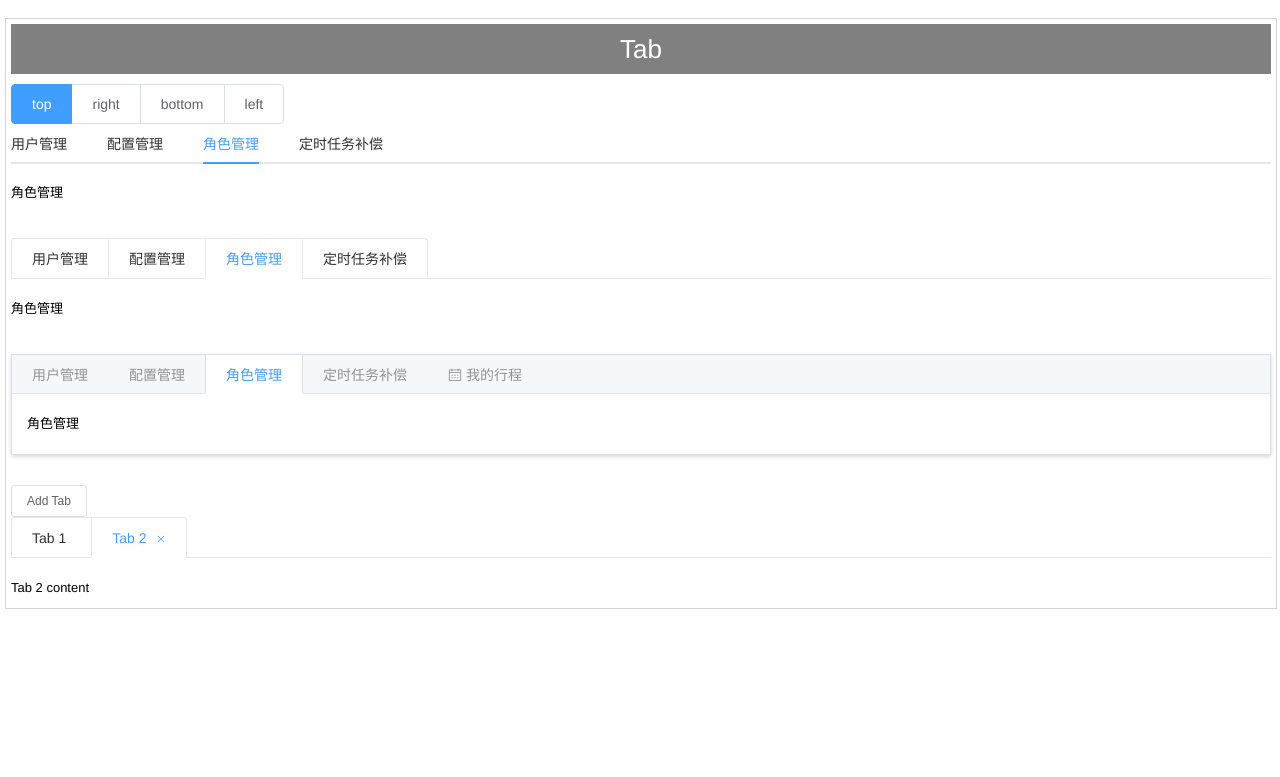
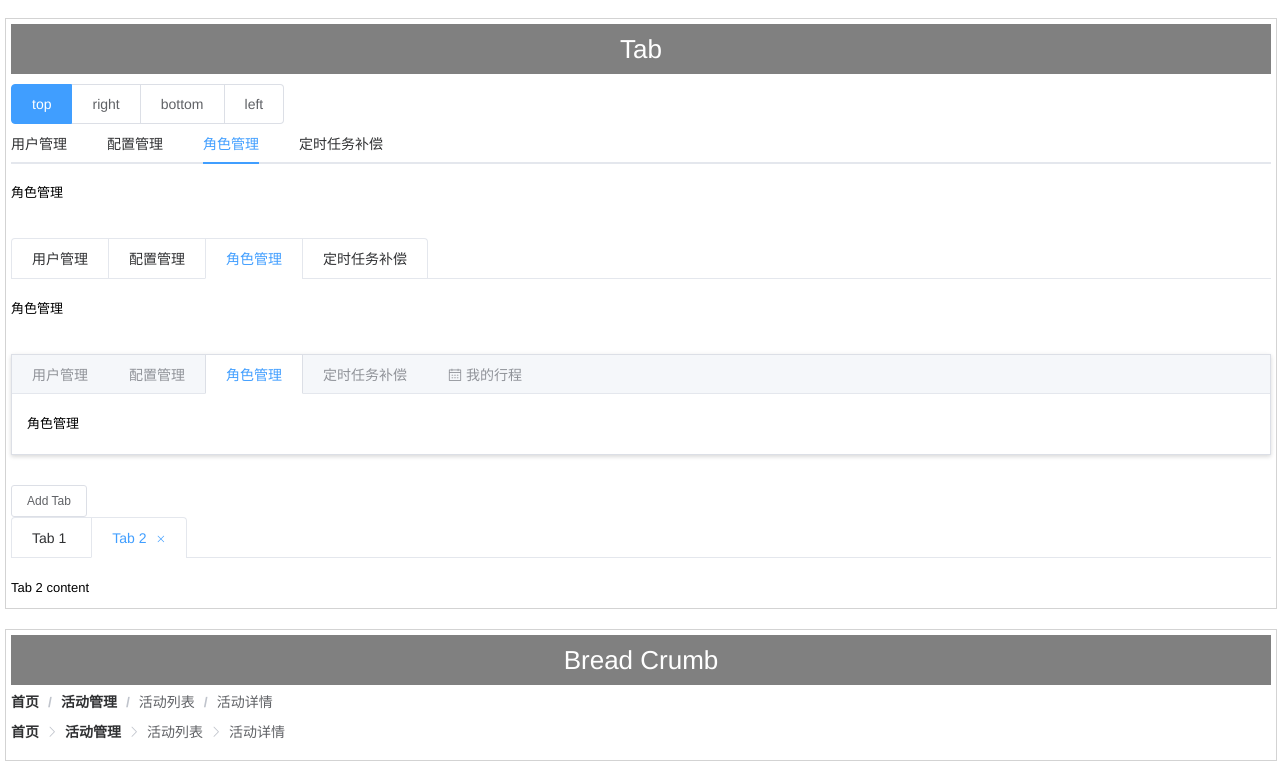
Before and after one commit to guojs-github/element-ex, a Vue app: page /#/ in a window 1280 px wide. Shown: the part 10335-11112 px from the top of the page. Before the commit the page ends 10964 px from the top, so only its background shows below. Built offline with nearby package versions, Linux system fonts and the light colour scheme.

Commit message:
20190212 Bread Crumb

```diff
--- /dev/null
+++ b/src/components/BreadCrumb/BreadCrumb.less
@@ -0,0 +1,11 @@
+/*
+	Bread crumb style
+*/
+
+.test-item.bread-crumb {
+	& > .row {
+		width: 100%;
+		min-height: 30px;
+		line-height: 30px;
+	}
+}
--- /dev/null
+++ b/src/components/BreadCrumb/BreadCrumb.vue
@@ -0,0 +1,44 @@
+<template>
+    <div class='test-item bread-crumb'>
+		<div class='title'>Bread Crumb</div>
+
+		<div class='row'>
+			<el-breadcrumb separator='/'>
+				<el-breadcrumb-item :to='{ path: "/" }'>首页</el-breadcrumb-item>
+				<el-breadcrumb-item><a href='/'>活动管理</a></el-breadcrumb-item>
+				<el-breadcrumb-item>活动列表</el-breadcrumb-item>
+				<el-breadcrumb-item>活动详情</el-breadcrumb-item>
+			</el-breadcrumb>
+		</div>
+
+		<div class='row'>
+			<el-breadcrumb separator-class='el-icon-arrow-right'>
+				<el-breadcrumb-item :to='{ path: "/" }'>首页</el-breadcrumb-item>
+				<el-breadcrumb-item><a href='/'>活动管理</a></el-breadcrumb-item>
+				<el-breadcrumb-item>活动列表</el-breadcrumb-item>
+				<el-breadcrumb-item>活动详情</el-breadcrumb-item>
+			</el-breadcrumb>
+		</div>
+	</div>
+</template>
+
+<script>
+	export default {
+		name: 'BreadCrumb',
+
+		data () {
+			return {
+			}
+		},
+
+		methods: {
+			/**********************/
+		}
+	}
+</script>
+
+<!-- Add "scoped" attribute to limit CSS to this component only -->
+<style scoped src='../Test.less' lang='less'/>
+<style scoped src='./BreadCrumb.less' lang='less'/>
+<style scoped>
+</style>
--- a/src/components/Test.vue
+++ b/src/components/Test.vue
@@ -31,6 +31,7 @@
 		<Notification/>
 		<Menu/>
 		<Tab/>
+		<BreadCrumb/>
 	</div>
 </template>
 
@@ -66,6 +67,7 @@
 	import Notification from './Notification/Notification'
 	import Menu from './Menu/Menu'
 	import Tab from './Tab/Tab'
+	import BreadCrumb from './BreadCrumb/BreadCrumb'
 
 	export default {
 		name: 'Test',
@@ -106,7 +108,8 @@
 			MessageBox,
 			Notification,
 			Menu,
-			Tab
+			Tab,
+			BreadCrumb
 		}
 	}
 </script>
```
